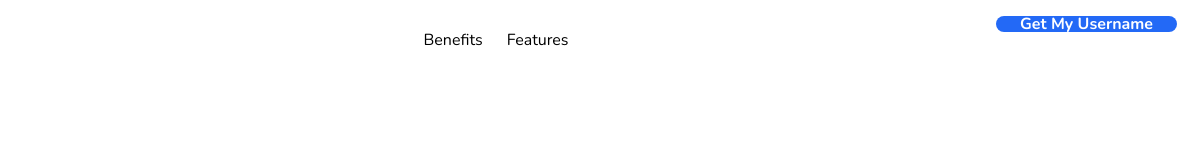
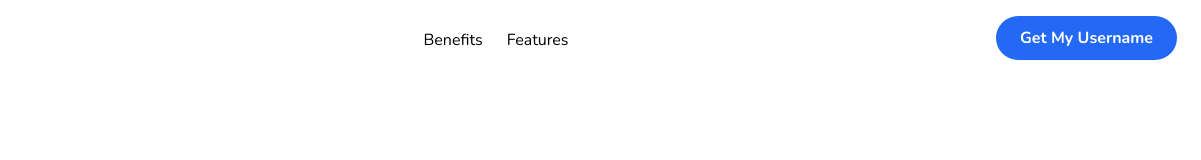
Before and after one commit to ashidiqidimas/2gather-landing-page, a website: page index.html in a window 1280 px wide. Shown: the top 160 px of the page, 79-1280 px from the left. Drawn offline with nearby package versions, Linux system fonts and the light colour scheme.

Commit message:
Fixed CTA in navbar

```diff
--- a/index.html
+++ b/index.html
@@ -35,7 +35,7 @@
                 <li><a href="#">Benefits</a></li>
                 <li><a href="#">Features</a></li>
             </ul>
-            <button class="hidden tablet:block px-6 bg-primaryColor-700 rounded-full h-11 text-base text-white font-bold h-4">
+            <button class="hidden tablet:block px-6 bg-primaryColor-700 rounded-full h-11 text-base text-white font-bold">
                 Get My Username
             </button>
 
```
